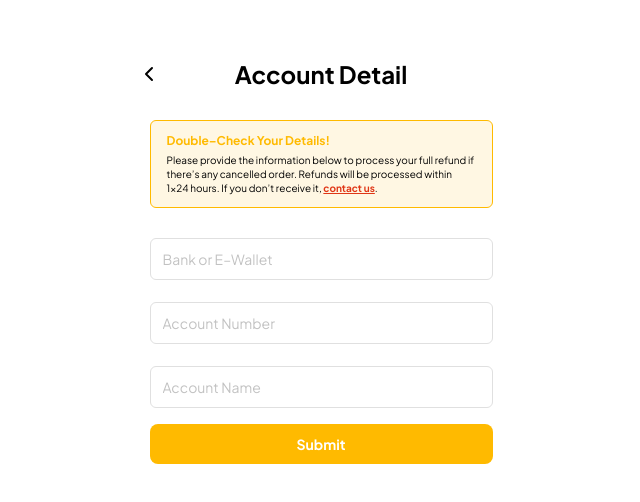
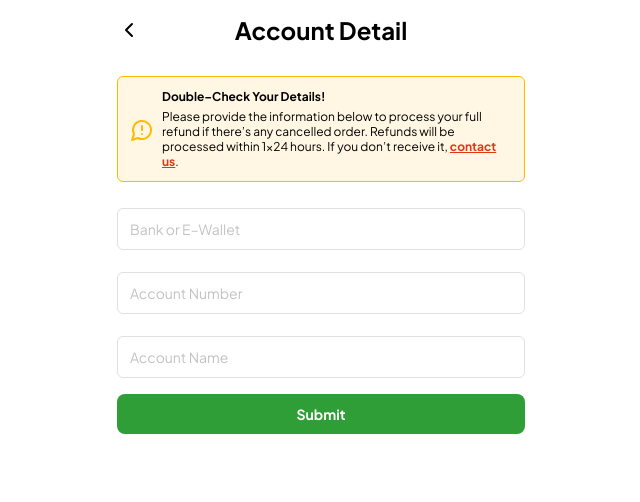
Before and after one commit to keishaaurellyy/nganteen, a Next.js app: page /buyers/profile/account in a window 1280 px wide. Shown: the top 502 px of the page, without its empty margins (319-959 px from the left). Built offline with nearby package versions, Linux system fonts and the light colour scheme; no server answers.

Commit message:
[THESIS-120] [FE] Explore Kitchen - Nambah card di Home, dll.

```diff
--- a/src/app/admin/page.tsx
+++ b/src/app/admin/page.tsx
@@ -63,7 +63,7 @@ export default function AdminHomePage() {
         leftIcon={false}
         variant="logo"
         rightIcon="logout"
-        onRightIconClick={() => signOut({ callbackUrl: "/landing" })}
+        onRightIconClick={() => signOut({ callbackUrl: "/" })}
       />
 
       <main className="space-y-4 px-5 pt-4 pb-10 flex flex-col">
--- a/src/app/buyers/profile/account/page.tsx
+++ b/src/app/buyers/profile/account/page.tsx
@@ -1,10 +1,22 @@
 import RegisterAccountPage from "@/components/buyers/account-form";
+import { Header } from "@/components/input/header";
 import { Suspense } from "react";
+import Spinner from "@/components/input/spinner";
 
 export default function AccountPage() {
   return (
-    <Suspense fallback={<div>Loading...</div>}>
-      <RegisterAccountPage />
-    </Suspense>
+    <div className="min-h-screen w-full max-w-md justify-self-center">
+      {/* Header */}
+      <Header leftIcon rightIcon="none">
+        Account Detail
+      </Header>
+
+      <main className="bg-neutral-100 px-5 pb-10 flex flex-col items-center">
+        {/* Form */}
+        <Suspense fallback={<Spinner size="extraLarge"/>}>
+          <RegisterAccountPage />
+        </Suspense>
+      </main>
+    </div>
   );
 }
--- a/src/components/buyers/account-form.tsx
+++ b/src/components/buyers/account-form.tsx
@@ -12,33 +12,12 @@ import {
   RegisterAccount,
   RegisterAccountSchema,
 } from "@/app/schema/account";
-import { Header } from "@/components/input/header";
 import { editAccount } from "@/app/accounts/mutation/edit";
 import { useEffect } from "react";
 import { getAccountById } from "@/app/accounts/mutation/view";
 import { registerAccount } from "@/app/accounts/mutation/register";
-
-function AccountWarningAlert() {
-  return (
-    <div className="w-full max-w-[343px] mt-4 border border-primary-500 bg-primary-100 text-yellow-800 text-sm px-4 py-3 rounded-md mb-6">
-      <div className="block text-xs font-bold mb-1 text-primary-500">
-        Double–Check Your Details!
-      </div>
-      <p className="text-2xs font-normal text-neutral-900">
-        Please provide the information below to process your full refund if
-        there’s any cancelled order. Refunds will be processed within 1×24
-        hours. If you don’t receive it,&nbsp;
-        <a
-          href="mailto:nganteen@gmail.com"
-          className="text-error-medium underline font-bold"
-        >
-          contact us
-        </a>
-        .
-      </p>
-    </div>
-  );
-}
+import AlertBox from "../input/alert-box";
+import Link from "next/link";
 
 export default function RegisterAccountPage() {
   const { data: session } = useSession();
@@ -99,21 +78,26 @@ export default function RegisterAccountPage() {
   };
 
   return (
-    <div className="min-h-screen max-w-md justify-self-center w-full bg-neutral-100 px-5 pt-[44px] pb-10 flex flex-col items-center">
-      <Header
-        leftIcon
-        onLeftIconClick={() => window.history.back()}
-        rightIcon="none"
-      >
-        Account Detail
-      </Header>
+    <div className="mt-4 bg-neutral-100 flex flex-col space-y-5">
+      <AlertBox
+        title="Double–Check Your Details!"
+        description={
+          <>
+            Please provide the information below to process your full refund if
+            there’s any cancelled order. Refunds will be processed within 1x24
+            hours. If you don’t receive it,&nbsp;
+            <Link
+              href="mailto:nganteen@gmail.com"
+              className="font-bold text-error-medium underline"
+            >
+              contact us
+            </Link>
+            .
+          </>
+        }
+      />
 
-      <AccountWarningAlert />
-
-      <form
-        onSubmit={handleSubmit(onSubmit)}
-        className="w-full max-w-[343px] space-y-4"
-      >
+      <form onSubmit={handleSubmit(onSubmit)} className="space-y-4">
         <TextField
           placeholder="Bank or E–Wallet"
           type="text"
@@ -138,13 +122,11 @@ export default function RegisterAccountPage() {
           helperText={errors.account_name?.message}
           withAsterisk
         />
-        <Button
-          type="submit"
-          className="flex justify-center w-full max-w-[343px] bg-green-600 hover:bg-green-700"
-        >
+        <Button type="submit" size="medium" color="tertiary" className="w-full">
           Submit
         </Button>
       </form>
+
     </div>
   );
 }
--- a/src/components/buyers/kitchen-card.tsx
+++ b/src/components/buyers/kitchen-card.tsx
@@ -1,15 +1,19 @@
 import Image from "next/image";
+
+type KitchenCardVariant = "explore" | "home";
 
 interface KitchenCardProps {
   name: string;
-  description: string;
+  description?: string;
   color?: "primary" | "secondary" | "tertiary";
+  variant?: KitchenCardVariant;
 }
 
 export default function KitchenCard({
   name,
   description,
   color = "primary",
+  variant = "explore",
 }: KitchenCardProps) {
   const bgColor = {
     primary: "bg-primary-500",
@@ -17,13 +21,41 @@ export default function KitchenCard({
     tertiary: "bg-tertiary-600",
   }[color] ?? "bg-primary-500";
 
+  const isHome = variant === "home";
+
+  if (isHome) {
+    // Layout: Home
+    return (
+      <div className="flex flex-col items-center space-y-1">
+        <div
+          className={`rounded-lg shadow-sm p-0 flex items-center justify-center ${bgColor}`}
+          style={{ width: "101px", height: "101px" }}
+        >
+          <Image
+            src="/images/foodie-home.svg"
+            alt={name}
+            width={101}
+            height={101}
+            className="h-[101px] object-contain rounded-lg"
+          />
+        </div>
+        <p className="text-sm font-semibold text-center text-neutral-900 max-w-[101px] truncate">
+          {name}
+        </p>
+      </div>
+    );
+  }
+
+  // Default layout: Explore Kitchen
   return (
     <div
-      className={`relative rounded-lg shadow overflow-hidden flex flex-col justify-between p-2 cursor-pointer active:opacity-80 transition-opacity duration-200 ${bgColor}`}
+      className={`rounded-lg shadow p-2 flex flex-col justify-between cursor-pointer active:opacity-80 transition-opacity duration-200 ${bgColor}`}
       style={{ width: "170px", height: "170px" }}
     >
       <div className="text-neutral-100">
-        <h3 className="text-lg font-bold leading-tight line-clamp-2 turncate">{name}</h3>
+        <h3 className="text-lg font-bold leading-tight line-clamp-2 truncate">
+          {name}
+        </h3>
         <p className="text-xs font-semibold truncate">{description}</p>
       </div>
 
--- a/src/components/buyers/sidebar-button.tsx
+++ b/src/components/buyers/sidebar-button.tsx
@@ -1,3 +1,4 @@
+// SidebarButton.tsx
 "use client";
 
 import Link from "next/link";
@@ -8,7 +9,7 @@ interface SidebarButtonProps {
   label: string;
   href?: string;
   onClick?: () => void;
-  isLogout?: boolean;
+  variant?: "default" | "danger"; // 👈 tambahin ini
 }
 
 export default function SidebarButton({
@@ -16,7 +17,7 @@ export default function SidebarButton({
   label,
   href,
   onClick,
-  isLogout = false,
+  variant = "default", // 👈 default ke "default"
 }: SidebarButtonProps) {
   const pathname = usePathname();
 
@@ -29,11 +30,15 @@ export default function SidebarButton({
   const baseClass =
     "flex items-center w-full p-3 rounded-lg transition gap-2 font-sm font-bold";
 
-  const className = isLogout
-    ? `${baseClass} text-error-medium active:bg-secondary-100`
-    : `${baseClass} text-neutral-800 ${
-        isActive ? "bg-primary-300" : "active:bg-primary-100 active:bg-primary-100"
-      }`;
+  let className = "";
+
+  if (variant === "danger") {
+    className = `${baseClass} text-error-medium active:bg-secondary-100`;
+  } else {
+    className = `${baseClass} text-neutral-800 ${
+      isActive ? "bg-primary-300" : "active:bg-primary-100"
+    }`;
+  }
 
   if (href) {
     return (
--- a/src/components/buyers/sidebar.tsx
+++ b/src/components/buyers/sidebar.tsx
@@ -13,6 +13,7 @@ import SidebarButton from "./sidebar-button";
 import { useEffect, useState } from "react";
 import { Buyer } from "@/app/types/buyer";
 import Link from "next/link";
+import { signOut } from "next-auth/react";
 
 interface SidebarProps {
   open: boolean;
@@ -82,7 +83,10 @@ export default function Sidebar({ open, onOpenChange }: SidebarProps) {
           </div>
 
           {/* Name & Email */}
-          <Link href="/buyers/profile" className="flex flex-col mb-2 cursor-pointer">
+          <Link
+            href="/buyers/profile"
+            className="flex flex-col mb-2 cursor-pointer"
+          >
             <p className="text-base font-bold text-neutral-800">
               {buyer ? `${buyer.firstName} ${buyer.lastName}` : "Loading..."}
             </p>
@@ -127,9 +131,9 @@ export default function Sidebar({ open, onOpenChange }: SidebarProps) {
             label="Logout"
             onClick={() => {
               localStorage.removeItem("buyer_id");
-              window.location.href = "/buyers/login";
+              signOut({ callbackUrl: "/" });
             }}
-            isLogout
+            variant="danger"
           />
         </div>
       </div>
--- /dev/null
+++ b/src/components/input/alert-box.tsx
@@ -0,0 +1,25 @@
+import { cn } from "@/config";
+import { MessageCircleWarning } from "lucide-react";
+
+interface AlertBoxProps {
+  title: string;
+  description: React.ReactNode;
+  className?: string;
+}
+
+export default function AlertBox({ title, description, className }: AlertBoxProps) {
+  return (
+    <div
+      className={cn(
+        "border border-primary-500 bg-primary-100 text-neutral-900 rounded-md px-3 flex items-center gap-2",
+        className
+      )}
+    >
+      <MessageCircleWarning className="text-primary-500 mt-0.5 shrink-0" size={24} />
+      <div className="text-xs py-3 space-y-1">
+        <p className="font-bold">{title}</p>
+        <p className="leading-tight">{description}</p>
+      </div>
+    </div>
+  );
+}
```
Also changed, not shown: src/app/buyers/page.tsx (+55 -31 lines), src/components/buyers/profile-button.tsx (+20 -10 lines), public/images/foodie-home.svg (added).
